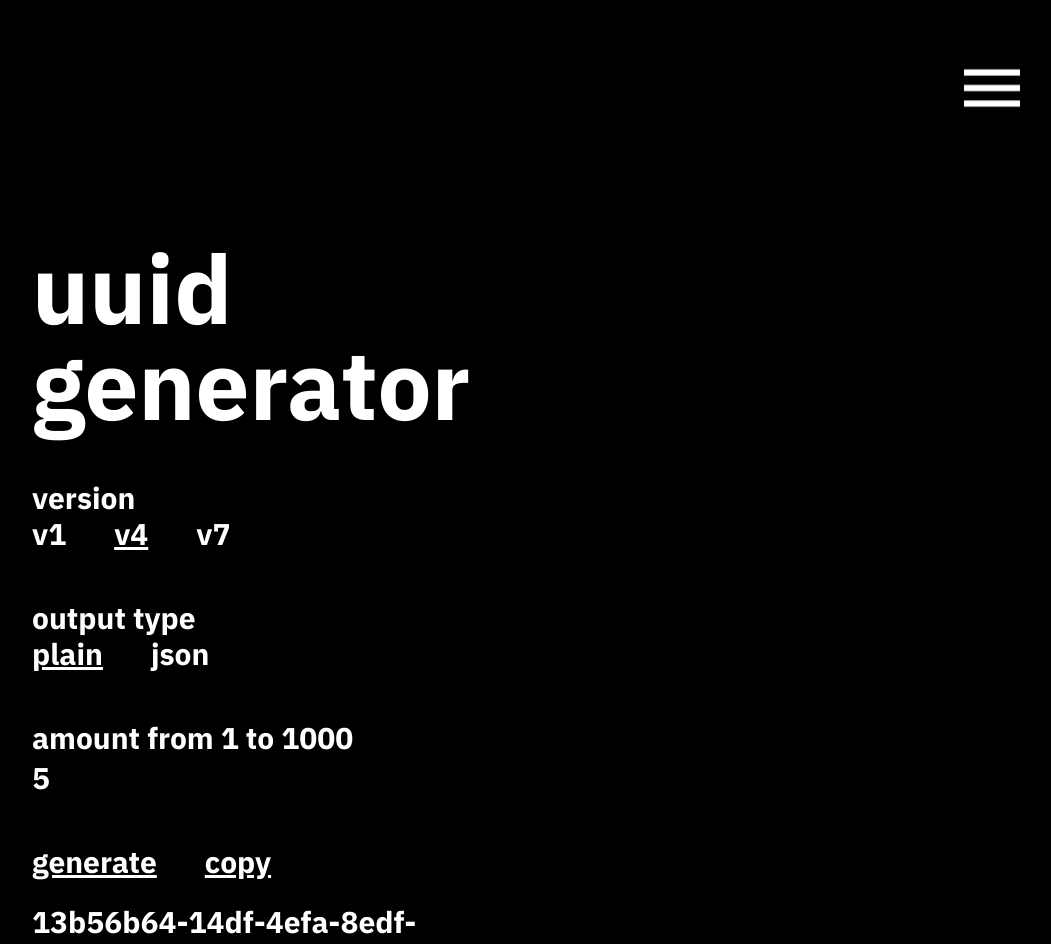
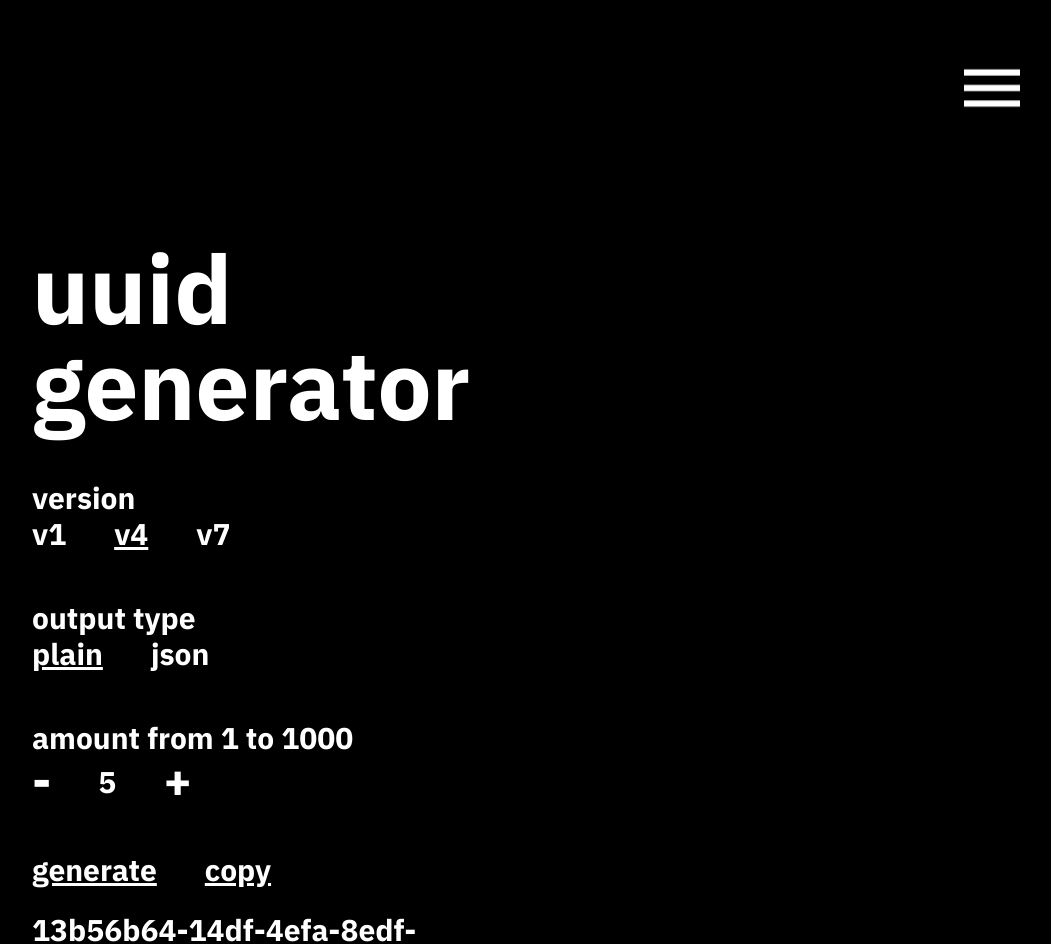
Before and after one commit to frikksol/playground, a SvelteKit app: page /uuid in a window 1280 px wide. Shown: the top 944 px of the page, without its empty margins (208-1259 px from the left). Built offline with nearby package versions, Linux system fonts and the light colour scheme.

Commit message:
Prettify number input

```diff
--- a/src/components/uuid/Amount.svelte
+++ b/src/components/uuid/Amount.svelte
@@ -7,11 +7,26 @@
 
 <div class="mt-12">
   <Title title="{title} from 1 to 1000" />
+  <div class="flex">
+    <button
+      on:click={() => amount--}
+      class="mr-2 w-fit text-white hover:underline hover:decoration-gray-400 text-left text-5xl font-bold font-sans"
+    >
+      <h1>-</h1>
+    </button>
     <input
-    class="bg-black text-white w-24 text-3xl font-bold mt-1 focus:ring-white focus:ring-4 rounded-sm"
+      class="text-center bg-black text-white w-24 text-3xl font-bold mt-1
+        [appearance:textfield] [&::-webkit-outer-spin-button]:appearance-none [&::-webkit-inner-spin-button]:appearance-none"
       type="number"
       min="1"
       max="1000"
       bind:value={amount}
     />
+    <button
+      on:click={() => amount++}
+      class="ml-2 w-fit text-white hover:underline hover:decoration-gray-400 text-left text-5xl font-bold font-sans"
+    >
+      <h1>+</h1>
+    </button>
   </div>
+</div>
--- a/src/components/uuid/Button.svelte
+++ b/src/components/uuid/Button.svelte
@@ -10,7 +10,7 @@
   on:mouseleave
   on:focus
   {...buttonProps}
-  class="mr-12 w-fit text-white underline hover:decoration-gray-400 text-left text-3xl font-bold font-sansd"
+  class="mr-12 w-fit text-white underline hover:decoration-gray-400 text-left text-3xl font-bold font-sans"
 >
   <h1>{text}</h1>
 </button>
--- a/src/components/uuid/SelectorItem.svelte
+++ b/src/components/uuid/SelectorItem.svelte
@@ -24,7 +24,7 @@
     on:mouseleave
     on:focus
     {...buttonProps}
-    class="mr-12 w-fit text-white hover:underline hover:decoration-gray-400 text-left text-3xl font-bold font-sansd"
+    class="mr-12 w-fit text-white hover:underline hover:decoration-gray-400 text-left text-3xl font-bold font-sans"
   >
     <h1>{text}</h1>
   </button>
```
Lines whose indentation alone changed are shown as unchanged.
